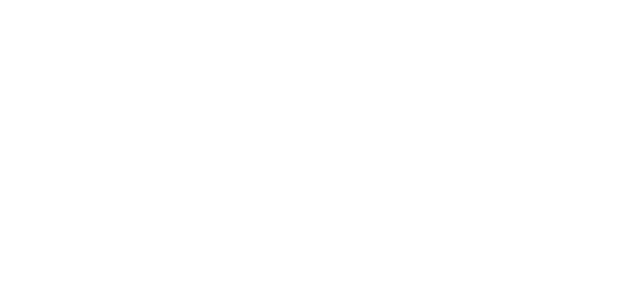
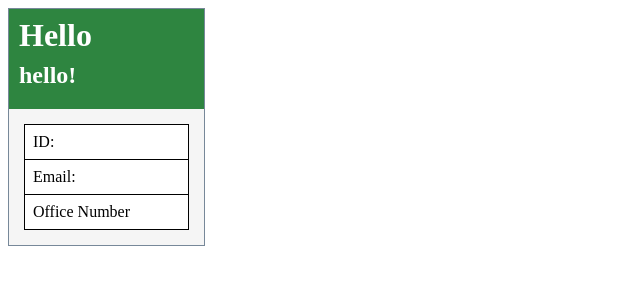
Before and after one commit to jbramirez03/Dream-Team-Profiled, a website: page src/example.html in a window 1280 px wide. Shown: the whole page, without its empty margins (0-640 px from the left). Drawn offline with Linux system fonts and the light colour scheme.

Commit message:
made first card in template

```diff
--- a/src/example.html
+++ b/src/example.html
@@ -5,8 +5,31 @@
     <meta http-equiv="X-UA-Compatible" content="IE=edge">
     <meta name="viewport" content="width=device-width, initial-scale=1.0">
     <title>Dream Team</title>
+    <link rel="stylesheet" href="style.css">
 </head>
 <body>
+    <div class="cards">
+        <div class="card1">
+            <div>
+            <h1 class="name">Hello</h1>
+            <h2 class="role">hello!</h2>
+            </div>
+            <div class="info">
+                <table>
+                    <tr>
+                        <td>ID:</td>
+                    </tr>
+                    <tr>
+                        <td>Email: </td>
+                    </tr>
+                    <tr>
+                        <td>Office Number</td>
+                    </tr>
+                </table>
+            </div>
+        </div>
 
+
+    </div>
 </body>
 </html>
--- /dev/null
+++ b/src/style.css
@@ -0,0 +1,47 @@
+.cards {
+    display: flex;
+}
+
+.card1 {
+    color:white;
+    background-color: #2e8540;
+    border: 1px solid lightslategray;
+    width: 195px
+}
+
+table, tr, td {
+    color: black;
+    border: 1px solid black;
+    border-collapse: collapse;
+  }
+
+  table {
+      width: 175px;
+      margin: 15px;
+  }
+td {
+    padding: 8px;
+}
+
+.info {
+    display: flex;
+    justify-content: center;
+    align-items: center;
+    background-color: whitesmoke;
+}
+
+tbody {
+    background-color: white;
+}
+
+.name{
+    margin-top: 8px;
+    margin-bottom: 5px;
+    padding-left: 10px;
+}
+
+.role {
+    padding-left: 10px;
+    margin-top: 8px;
+
+}
```
